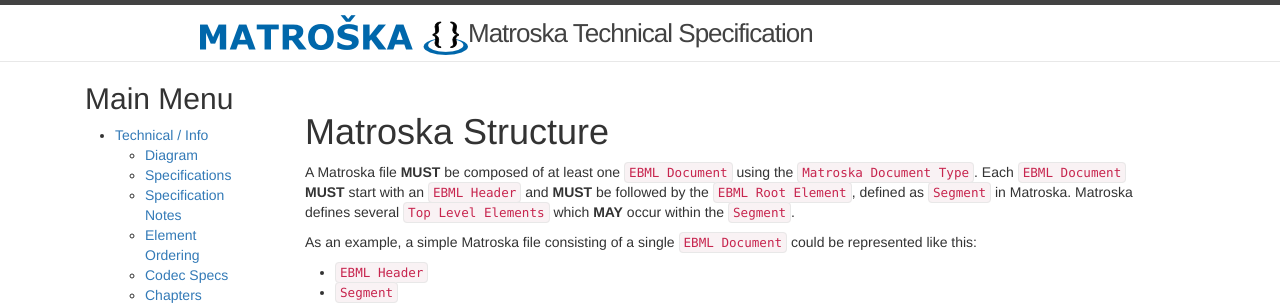
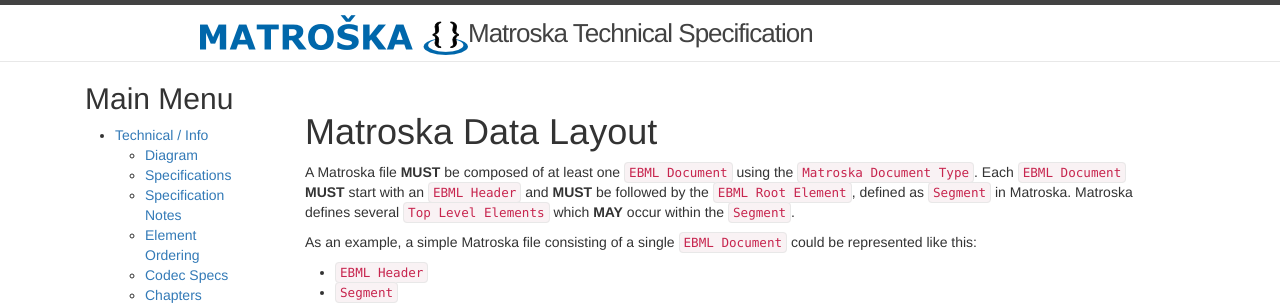
Before and after one commit to ietf-wg-cellar/matroska-specification, a Jekyll site: the page built from diagram.md, in a window 1280 px wide and 900 px high. Shown: the top 307 px of the window. Built offline with Jekyll 4.4.1, drawn with Linux system fonts in a browser that asks for light colours; our own code applies the rules of GitHub Pages for plain Markdown files.

Commit message:
rename "Matroska Structure" title to "Matroska Data Layout"

```diff
--- a/diagram.md
+++ b/diagram.md
@@ -1,8 +1,4 @@
----
-title: Matroska Structure Diagram
----
-
-# Matroska Structure
+# Matroska Data Layout
 
 A Matroska file **MUST** be composed of at least one `EBML Document` using the `Matroska Document Type`.
 Each `EBML Document` **MUST** start with an `EBML Header` and **MUST** be followed by the `EBML Root Element`,
```
